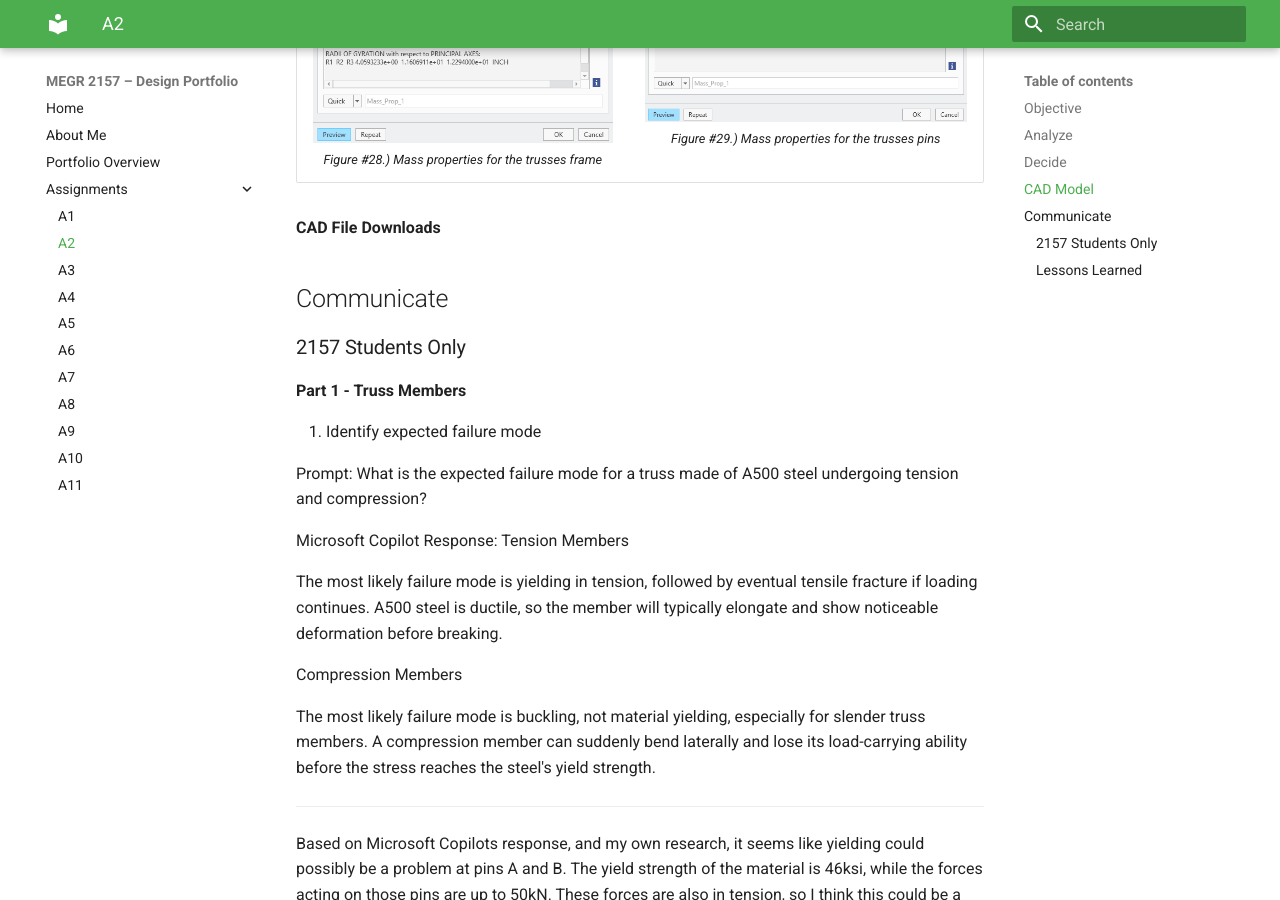
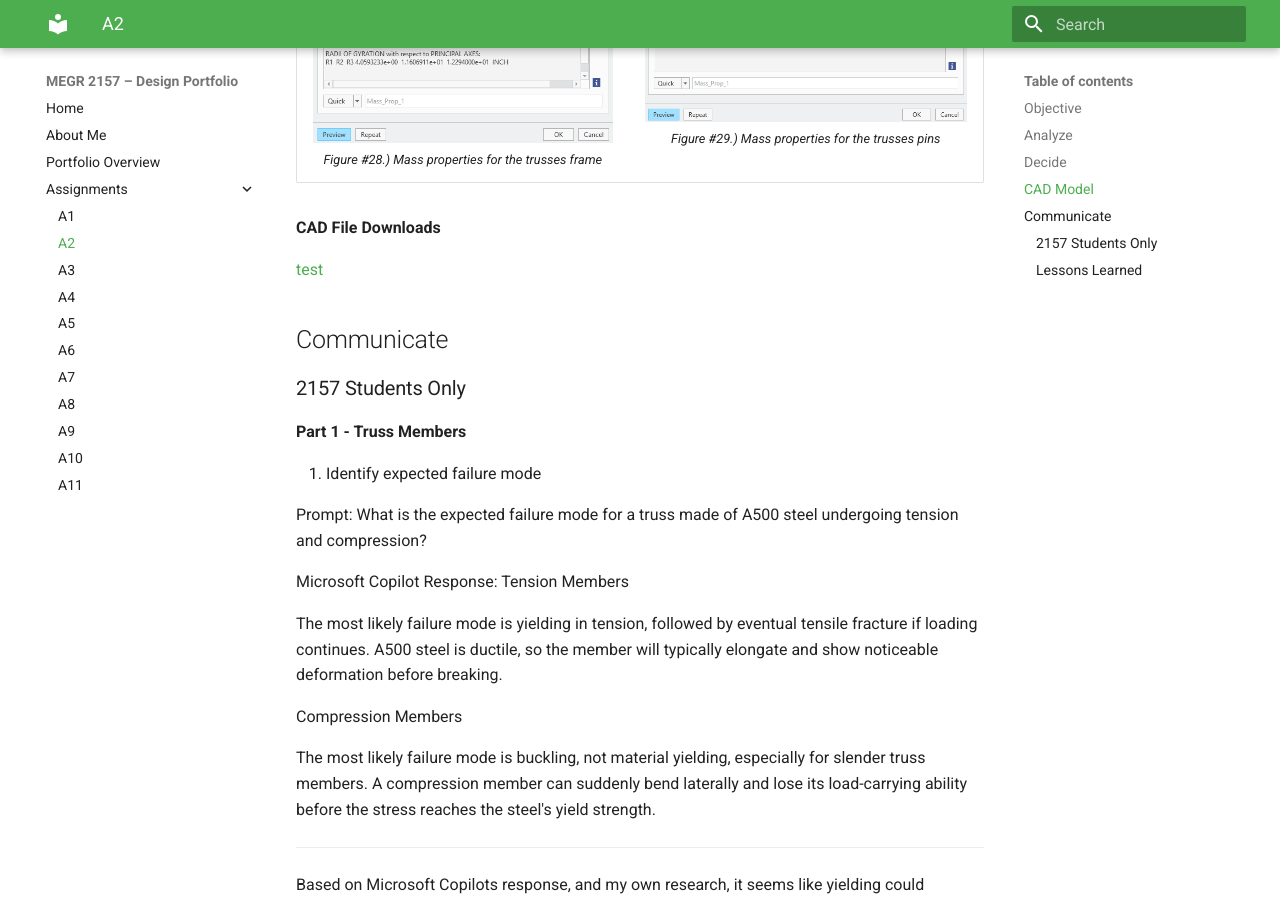
Before and after one commit to AndyChwalik/megr2157-portfolio, an MkDocs documentation site: the page built from docs/assignments/A02/index.md, in a window 1280 px wide and 900 px high, scrolled down 18353 px. Built offline with MkDocs 1.6.1 and Material for MkDocs 9.7.7, drawn with Linux system fonts in a browser that asks for light colours.

Commit message:
Update index.md

```diff
--- a/docs/assignments/A02/index.md
+++ b/docs/assignments/A02/index.md
@@ -243,6 +243,7 @@ I am able to test the physical capabilities of the truss and the pins now that t
 
 **CAD File Downloads**
 
+[test](https://raw.githubusercontent.com/AndyChwalik/megr2157-portfolio/main/docs/assignments/A02/Truss_Main.prt.1)
 
 ## Communicate
 
```
